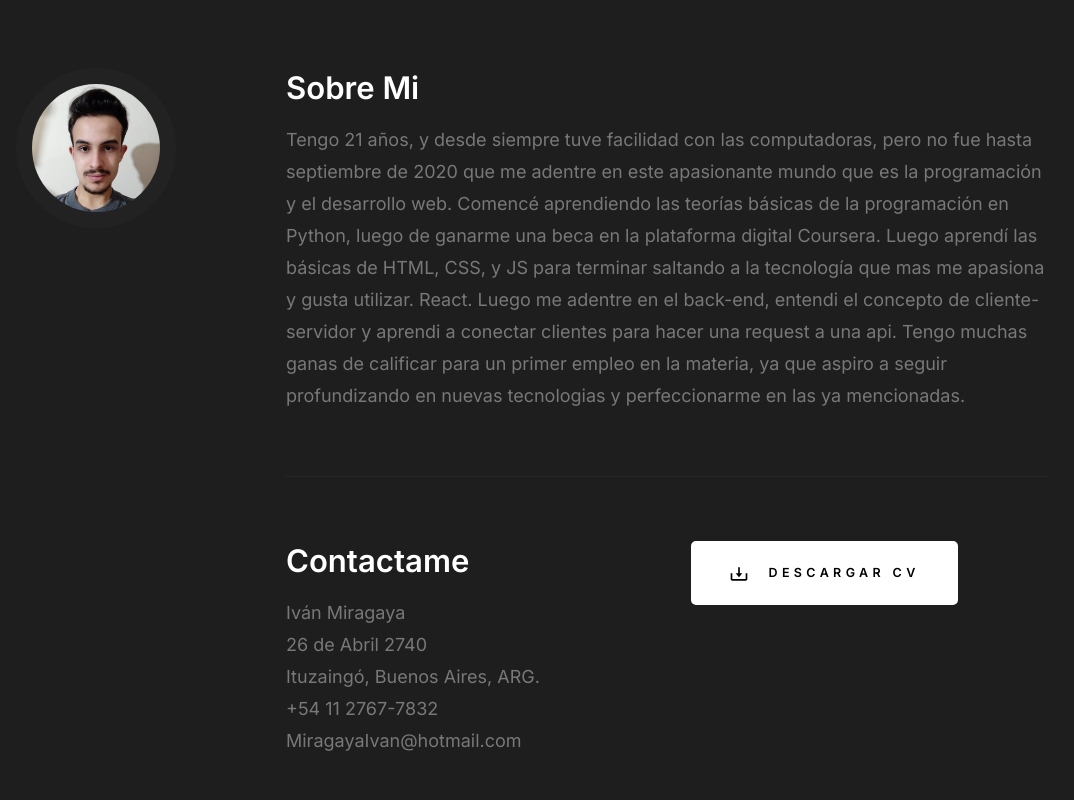
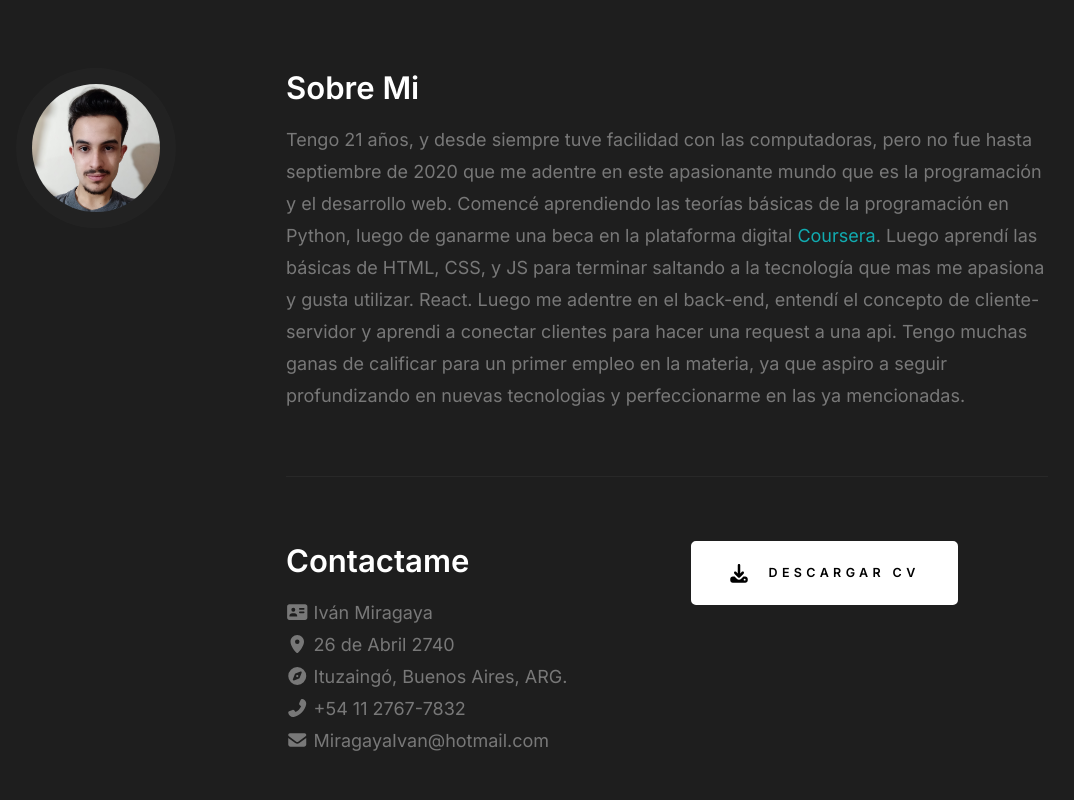
Before and after one commit to M-Ivan/M-Ivan.github.io, a plain HTML site: page index.html in a window 1280 px wide. Shown: the part 940-1740 px from the top of the page, without its empty margins (108-1182 px from the left). Drawn offline with Linux system fonts and the light colour scheme.

Commit message:
v2
Font awesome, links fixeados y agegado el cv para descarga

```diff
--- a/index.html
+++ b/index.html
@@ -1,12 +1,15 @@
 <!DOCTYPE html>
 <html class="no-js" lang="en">
   <head>
+
     <!--- basic page needs
     ================================================== -->
     <meta charset="utf-8" />
-    <title>Ceevee 2.0</title>
-    <meta name="description" content="" />
-    <meta name="author" content="" />
+    <title>Portafolio de Iván</title>
+    <meta name="description" content="portafolio" />
+    <meta name="author" content="Iván" />
+    <link rel="stylesheet" href="https://cdnjs.cloudflare.com/ajax/libs/font-awesome/4.7.0/css/font-awesome.min.css">
+
 
     <!-- mobile specific metas
     ================================================== -->
@@ -77,8 +80,8 @@
             <h3>
               Hola, bienvenido/a a mi portafolio, mi nombre es Iván y soy<br /><span> Web Developer.</span>
               Te invito a que
-              <a class="smoothscroll" href="#about">sigas bajando</a> y leamos mas
-              <a class="smoothscroll" href="#about">sobre mi</a>.
+              <a class="smoothscroll" href="#about">sigas bajando</a> y leamos más
+              <a class="smoothscroll" href="#about">sobre mi.</a>
             </h3>
 
             <div class="s-hero__content-social">
@@ -139,10 +142,10 @@
             pero no fue hasta septiembre de 2020 que me adentre en este
             apasionante mundo que es la programación y el desarrollo web.
             Comencé aprendiendo las teorías básicas de la programación en
-            Python, luego de ganarme una beca en la plataforma digital Coursera.
+            Python, luego de ganarme una beca en la plataforma digital <a href="https://www.coursera.org/">Coursera</a>.
             Luego aprendí las básicas de HTML, CSS, y JS para terminar saltando
             a la tecnología que mas me apasiona y gusta utilizar. React. Luego
-            me adentre en el back-end, entendi el concepto de cliente-servidor y
+            me adentre en el back-end, entendí el concepto de cliente-servidor y
             aprendi a conectar clientes para hacer una request a una api. Tengo
             muchas ganas de calificar para un primer empleo en la materia, ya
             que aspiro a seguir profundizando en nuevas tecnologias y
@@ -156,27 +159,16 @@
               <h3>Contactame</h3>
 
               <p>
-                Iván Miragaya<br />
-                26 de Abril 2740<br />
-                Ituzaingó, Buenos Aires, ARG. <br />
-                <a href="tel:+1975432345">+54 11 2767-7832</a> <br />
-                <a href="mailto:#0">MiragayaIvan@hotmail.com</a>
+                <i class="fas fa-address-card"></i> Iván Miragaya<br />
+                <i class="fas fa-map-marker-alt"></i> 26 de Abril 2740<br />
+                <i class="fas fa-compass"></i> Ituzaingó, Buenos Aires, ARG. <br />
+                <a href="tel:+1975432345"><i class="fas fa-phone-alt"></i> +54 11 2767-7832</a> <br />
+                <a href="mailto:MiragayaIvan@hotmail.com"><i class="fas fa-envelope"></i> MiragayaIvan@hotmail.com</a>
               </p>
             </div>
             <div class="column w-1000-stack">
-              <a href="#0" class="btn btn--download">
-                <svg
-                  xmlns="http://www.w3.org/2000/svg"
-                  width="24"
-                  height="24"
-                  viewBox="0 0 24 24"
-                  style="fill: rgba(0, 0, 0, 1); transform: ; -ms-filter: "
-                >
-                  <path d="M12 16L16 11 13 11 13 4 11 4 11 11 8 11z"></path>
-                  <path
-                    d="M20,18H4v-7H2v7c0,1.103,0.897,2,2,2h16c1.103,0,2-0.897,2-2v-7h-2V18z"
-                  ></path>
-                </svg>
+              <a href="cv/Iván Miragaya CV 2.pdf" class="btn btn--download" download>
+                <i class="fa fa-download"></i>
                 Descargar CV
               </a>
             </div>
@@ -289,7 +281,7 @@
         =========================================================== -->
       <div id="modal-01" hidden>
         <div class="modal-popup">
-          <img src="images/portfolio/gallery/reactstaurante.png" alt="" />
+          <img src="images/portfolio/reactstaurante 2.png" alt="" />
 
           <div class="modal-popup__desc">
             <h5>Reactstaurante</h5>
@@ -623,7 +615,7 @@
           <div class="row contact-infos">
             <div class="column large-12 medium-6 tab-12">
               <div class="contact-block">
-                <h5 class="contact-block__header">Email</h5>
+                <h5 class="contact-block__header"><i class="fas fa-envelope"></i> Email</h5>
                 <p class="contact-block__content">
                   <a class="mailtoui" href="mailto:MiragayaIvan@hotmail.com"
                     >MiragayaIvan@hotmail.com</a
@@ -634,7 +626,7 @@
             </div>
             <div class="column large-12 medium-6 tab-12">
               <div class="contact-block">
-                <h5 class="contact-block__header">Tel:</h5>
+                <h5 class="contact-block__header"><i class="fas fa-phone-alt"></i> Tel</h5>
                 <p class="contact-block__content">
                   <a href="tel:+541127677832">+54 11 2767-7832</a>
                 </p>
```
Also changed, not shown: apple-touch-icon.png, favicon-16x16.png, favicon-android-chrome-192x192.png (added), favicon-android-chrome-512x512.png (added), favicon.ico, 1 other file.
